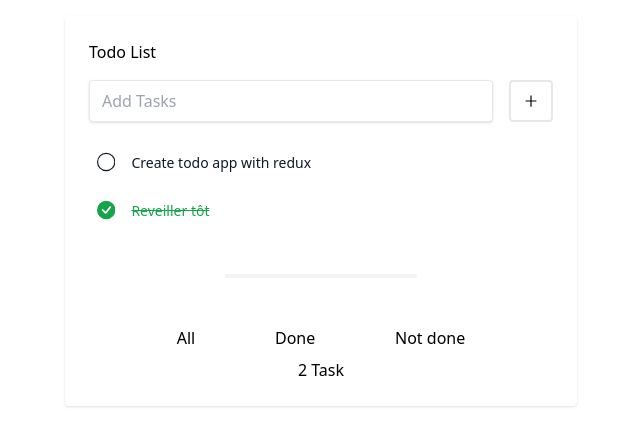
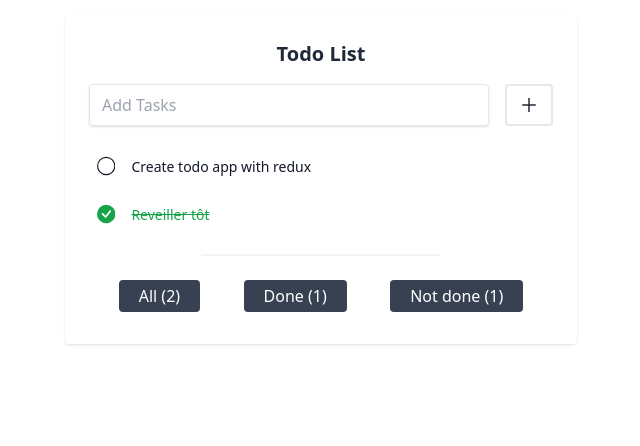
Before and after one commit to Mrsoufixx/to-Do-List, a React (Create React App) app: page / in a window 1280 px wide. Shown: the top 446 px of the page, without its empty margins (319-959 px from the left). Built offline with nearby package versions, Linux system fonts and the light colour scheme.

Commit message:
add some style and count for different filter

```diff
--- a/src/components/AddTask.js
+++ b/src/components/AddTask.js
@@ -47,11 +47,11 @@ function AddTask() {
   return (
 
     <div className="mb-4">
-      <h1 className="text-grey-darkest">Todo List</h1>
+      <h1 className="flex justify-center text-xl text-gray-800 font-semibold">Todo List</h1>
       <div className="flex mt-4">
         <input
           type="text"
-          className="shadow appearance-none border rounded w-full py-2 px-3 mr-4 text-grey-darker"
+          className="shadow appearance-none border rounded w-full py-2 px-3 mr-4 text-gray-950"
           placeholder="Add Tasks"
           value={description}
           onChange={(e) => setDescription(e.target.value)}
@@ -60,7 +60,7 @@ function AddTask() {
         <button
           onClick={addBtn}
 
-          className="flex-no-shrink py-2 px-3 border-2 rounded text-teal border-teal hover:text-white hover:bg-teal "
+          className="flex-no-shrink py-2 px-3 border-2 rounded text-gray-800 text-[20px] border-teal hover:border-gray-800 hover:text-gray-950  "
         >
          <AiOutlinePlus/>
         </button>
--- a/src/components/FilterTask.js
+++ b/src/components/FilterTask.js
@@ -18,12 +18,12 @@ function FilterTask({ tasks,filteredTasks, onFilterChange }) {
 
       return (
         <div className="flex flex-col items-center">
-          <div className="flex w-full justify-evenly p-2 ">
-            <button onClick={showAllTasks}>All</button>
-            <button onClick={showDoneTasks}>Done</button>
-            <button onClick={showNotDoneTasks}>Not done</button>
+          <div className="flex w-full justify-around p-2 ">
+            <button onClick={showAllTasks} className="bg-gray-700 hover:bg-gray-800 text-white py-1 px-5 rounded">All ({tasks.length})</button>
+            <button onClick={showDoneTasks} className="bg-gray-700 hover:bg-gray-800 text-white py-1 px-5 rounded">Done ({doneTasks.length})</button>
+            <button onClick={showNotDoneTasks} className="bg-gray-700 hover:bg-gray-800 text-white py-1 px-5 rounded">Not done ({notDoneTasks.length})</button>
           </div>
-          <span>{filteredTasks.length} Task</span>
+
         </div>
       );
     }
--- a/src/components/ListTask.js
+++ b/src/components/ListTask.js
@@ -86,7 +86,7 @@ function ListTask() {
                   </Link>
                   <button
                     onClick={() => removeBtn(task.id)}
-                    className=" text-gray-800 hover:text-red-600  text-[25px]"
+                    className=" text-gray-800 hover:text-red-600  text-[25px] "
                   >
                     <MdOutlineClose />
                   </button>
@@ -95,8 +95,9 @@ function ListTask() {
             </div>
           );
         })}
-        <hr className="w-48 h-1 mx-auto my-4 bg-gray-100 border-0 rounded md:my-10 dark:bg-gray-700" />
+        <hr className="w-60 h-0.5 mx-auto my-2 bg-gray-100 border-0 rounded md:my-4 dark:bg-gray-300" />
         <FilterTask tasks={tasks} filteredTasks={filteredTasks} onFilterChange={handleFilterChange}/>
+
       </div>
     </>
   );
```
